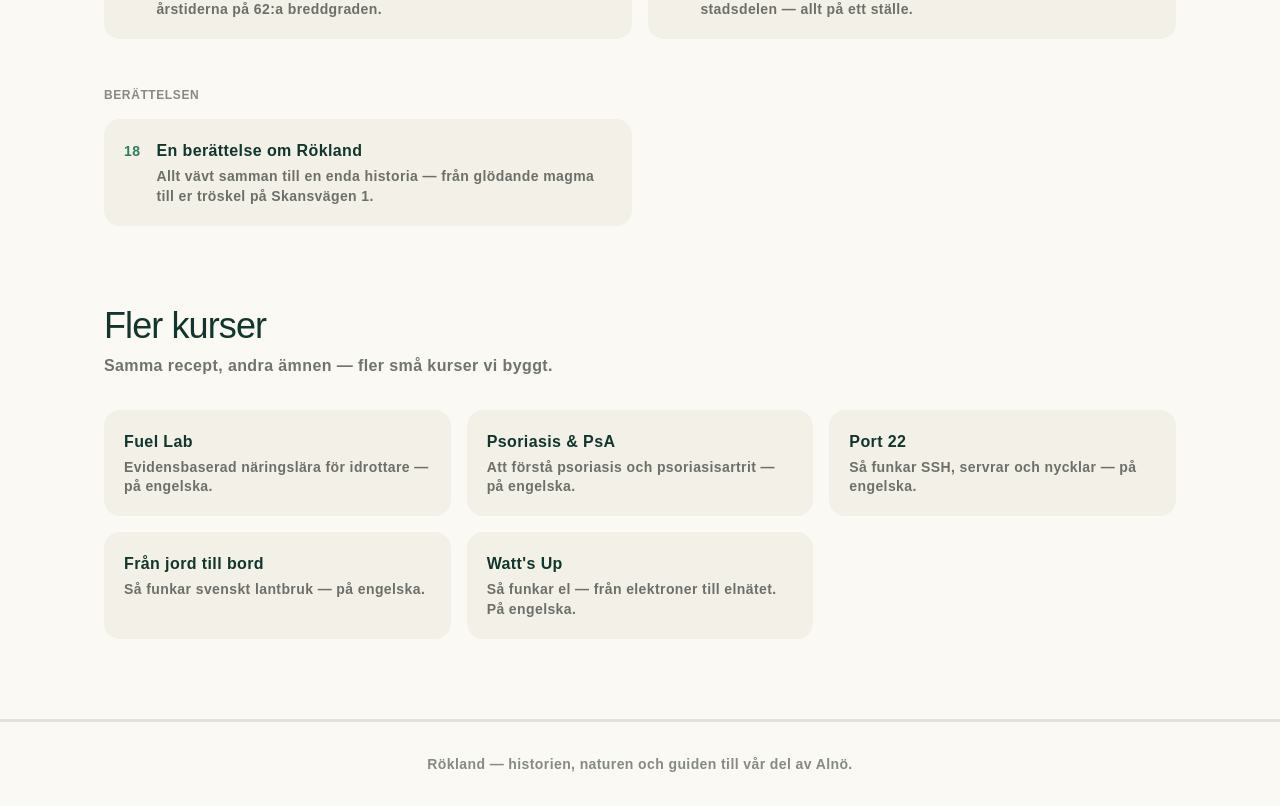
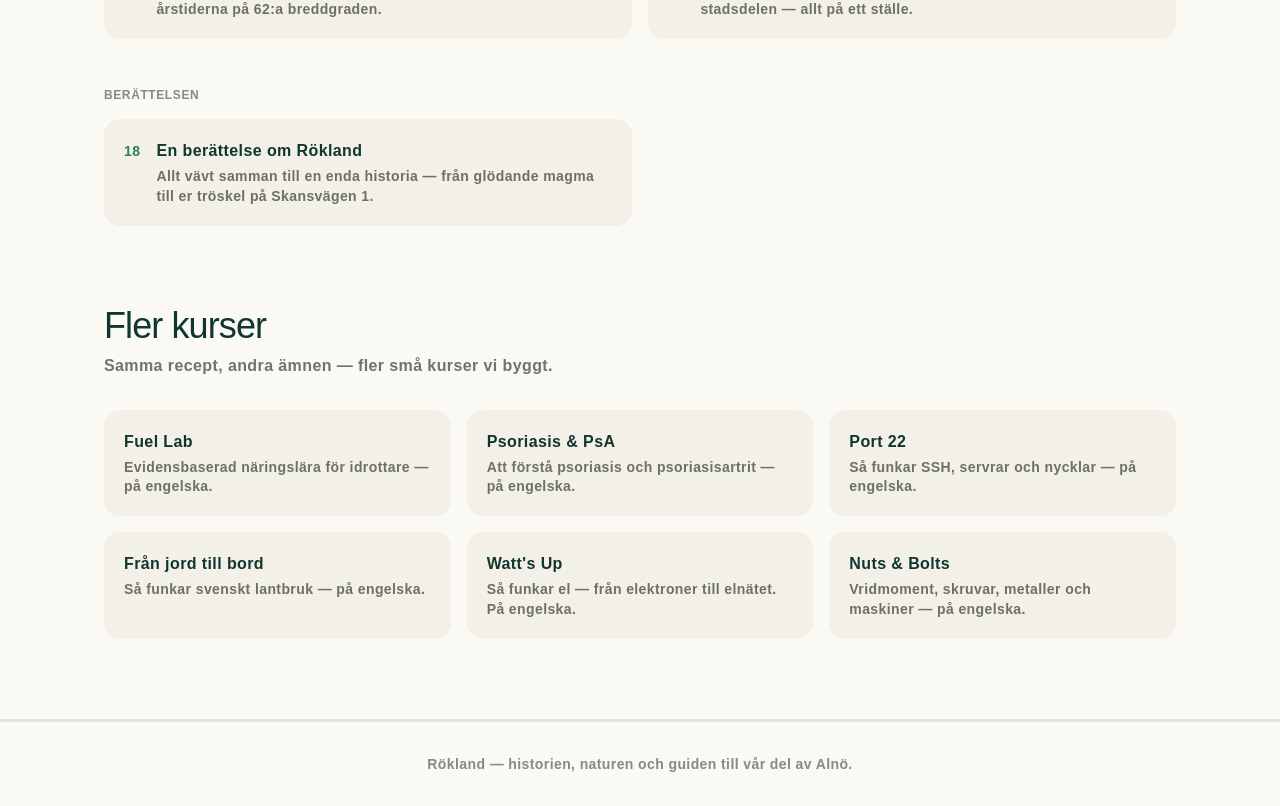
Before and after one commit to emilitogaza/rokland-story, a Next.js app: page / in a window 1280 px wide. Shown: the part 2484-3290 px from the top of the page. Built offline with nearby package versions, Linux system fonts and the light colour scheme; a web font is replaced by a local one.

Commit message:
Update page.tsx

```diff
--- a/app/page.tsx
+++ b/app/page.tsx
@@ -43,6 +43,11 @@ const OTHER_COURSES = [
     title: "Watt's Up",
     href: "https://watts-up.vercel.app",
     description: "Så funkar el — från elektroner till elnätet. På engelska.",
+  },
+  {
+    title: "Nuts & Bolts",
+    href: "https://nuts-and-bolts.vercel.app",
+    description: "Vridmoment, skruvar, metaller och maskiner — på engelska.",
   },
 ];
 
```
